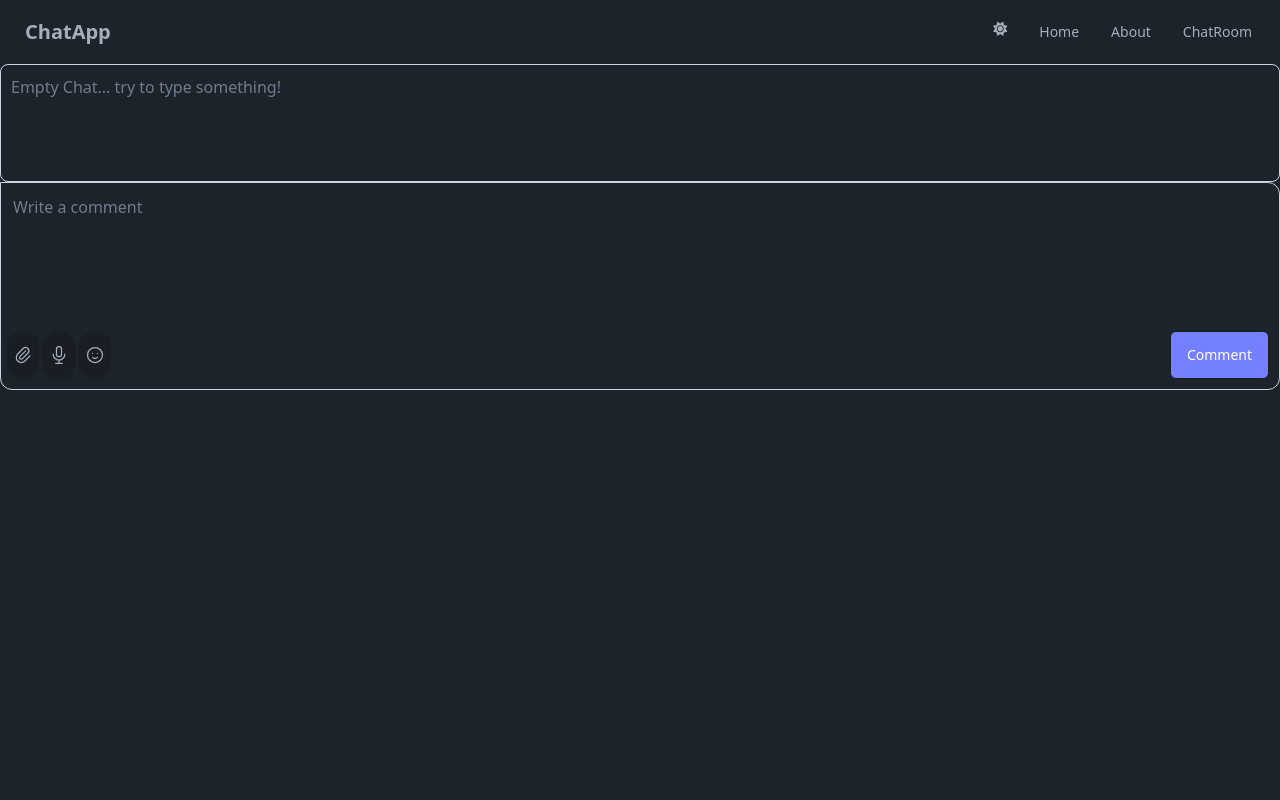
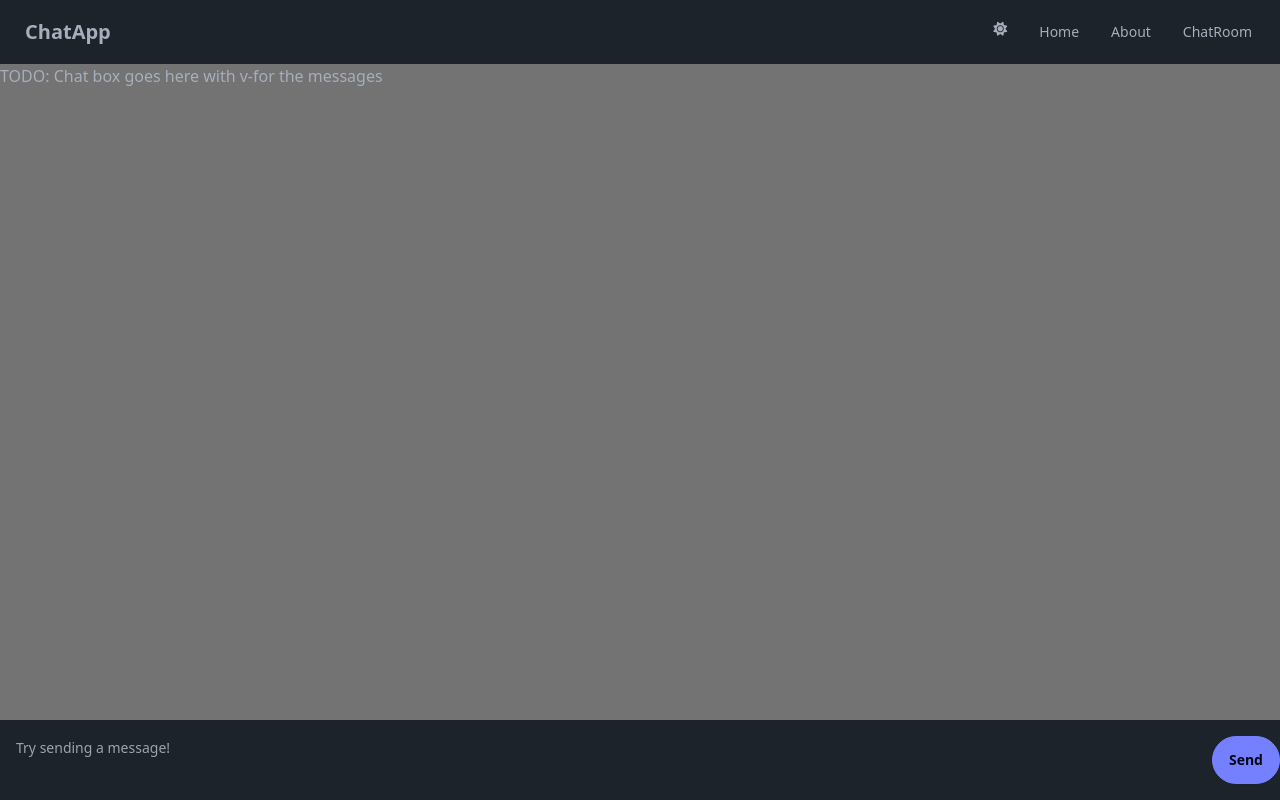
Before and after one commit to HamnYce/client-server-chat-app-wails, a Vue app in the folder frontend/: page / in a window 1280 px wide. Built offline with nearby package versions, Linux system fonts and the light colour scheme.

Commit message:
prep the skeleton

```diff
--- a/frontend/src/views/ChatView.vue
+++ b/frontend/src/views/ChatView.vue
@@ -1,53 +1,37 @@
 <script setup lang="ts">
 const placeholder = "Empty Chat... try to type something!";
+const messages = [
+  {
+    id: 1,
+    text: "Hello, how can I help you?",
+    sender: "bot",
+  },
+  {
+    id: 2,
+    text: "I need help with my order",
+    sender: "user",
+  },
+  {
+    id: 3,
+    text: "Sure, what is your order number?",
+    sender: "bot",
+  },
+];
 </script>
 
 <template>
-  <div>
-
-    <textarea rows="4" :placeholder="placeholder" disabled
-      class="block grow form-textarea w-full resize-none rounded-lg border border-slate-300 bg-transparent p-2.5 placeholder:text-slate-400/70 hover:border-slate-400 focus:border-primary dark:border-navy-450 dark:hover:border-navy-400 dark:focus:border-accent"></textarea>
-
-    <div
-      class="w-full rounded-xl rounded-tl-none border border-slate-300 transition-colors duration-200 focus-within:!border-primary hover:border-slate-400 dark:border-navy-450 dark:focus-within:!border-accent dark:hover:border-navy-400">
-      <label class="block">
-        <textarea rows="5" placeholder="Write a comment"
-          class="form-textarea w-full resize-none bg-transparent p-3 pb-0 placeholder:text-slate-400/70"></textarea>
+  <div class="flex flex-col">
+    <div class="bg-neutral-500 grow">
+      TODO: Chat box goes here with v-for the messages
+    </div>
+    <div class="flex h-20 justify-between items-center">
+      <label class="block w-full">
+        <textarea
+          class="textarea w-full items-center resize-none border-none outline-none focus:outline-none"
+          style="line-height: 1;"
+          placeholder="Try sending a message!"></textarea>
       </label>
-      <div class="flex justify-between p-2.5">
-        <div class="flex items-end space-x-1">
-          <button
-            class="btn -ml-1 size-8 rounded-full p-0 hover:bg-slate-300/20 focus:bg-slate-300/20 active:bg-slate-300/25 dark:hover:bg-navy-300/20 dark:focus:bg-navy-300/20 dark:active:bg-navy-300/25">
-            <svg xmlns="http://www.w3.org/2000/svg" class="size-5" fill="none"
-              viewBox="0 0 24 24" stroke="currentColor" stroke-width="1.5">
-              <path stroke-linecap="round" stroke-linejoin="round"
-                d="M15.172 7l-6.586 6.586a2 2 0 102.828 2.828l6.414-6.586a4 4 0 00-5.656-5.656l-6.415 6.585a6 6 0 108.486 8.486L20.5 13" />
-            </svg>
-          </button>
-          <button
-            class="btn size-8 rounded-full p-0 hover:bg-slate-300/20 focus:bg-slate-300/20 active:bg-slate-300/25 dark:hover:bg-navy-300/20 dark:focus:bg-navy-300/20 dark:active:bg-navy-300/25">
-            <svg xmlns="http://www.w3.org/2000/svg" class="size-5" fill="none"
-              viewBox="0 0 24 24" stroke="currentColor" stroke-width="1.5">
-              <path stroke-linecap="round" stroke-linejoin="round"
-                d="M19 11a7 7 0 01-7 7m0 0a7 7 0 01-7-7m7 7v4m0 0H8m4 0h4m-4-8a3 3 0 01-3-3V5a3 3 0 116 0v6a3 3 0 01-3 3z" />
-            </svg>
-          </button>
-          <button
-            class="btn size-8 rounded-full p-0 hover:bg-slate-300/20 focus:bg-slate-300/20 active:bg-slate-300/25 dark:hover:bg-navy-300/20 dark:focus:bg-navy-300/20 dark:active:bg-navy-300/25">
-            <svg xmlns="http://www.w3.org/2000/svg" class="size-5" fill="none"
-              viewBox="0 0 24 24" stroke="currentColor" stroke-width="1.5">
-              <path stroke-linecap="round" stroke-linejoin="round"
-                d="M14.828 14.828a4 4 0 01-5.656 0M9 10h.01M15 10h.01M21 12a9 9 0 11-18 0 9 9 0 0118 0z" />
-            </svg>
-          </button>
-        </div>
-        <button
-          class="btn rounded-md bg-primary px-4 text-xs+ font-medium text-white hover:bg-primary-focus focus:bg-primary-focus active:bg-primary-focus/90 dark:bg-accent dark:hover:bg-accent-focus dark:focus:bg-accent-focus dark:active:bg-accent/90">
-          Comment
-        </button>
-      </div>
+      <button class="btn btn-primary rounded-full">Send</button>
     </div>
-
-
   </div>
 </template>
```
